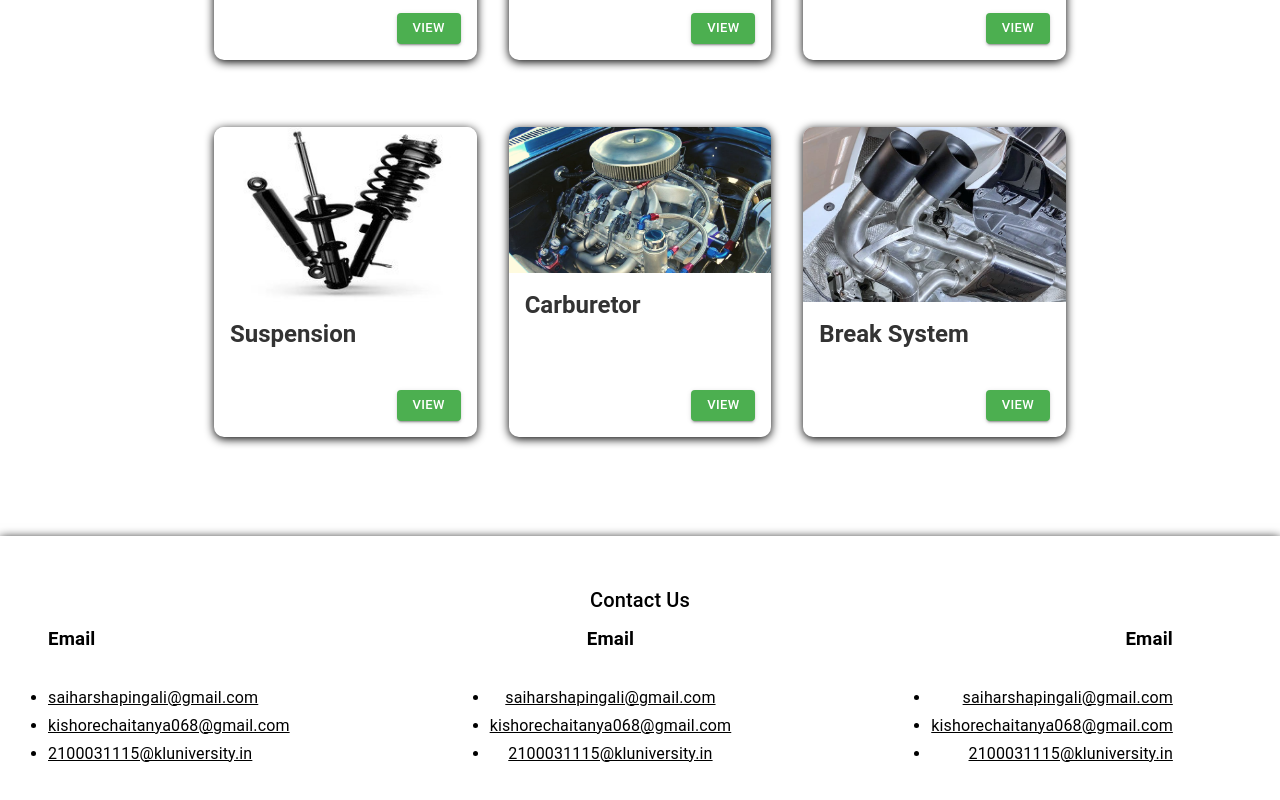
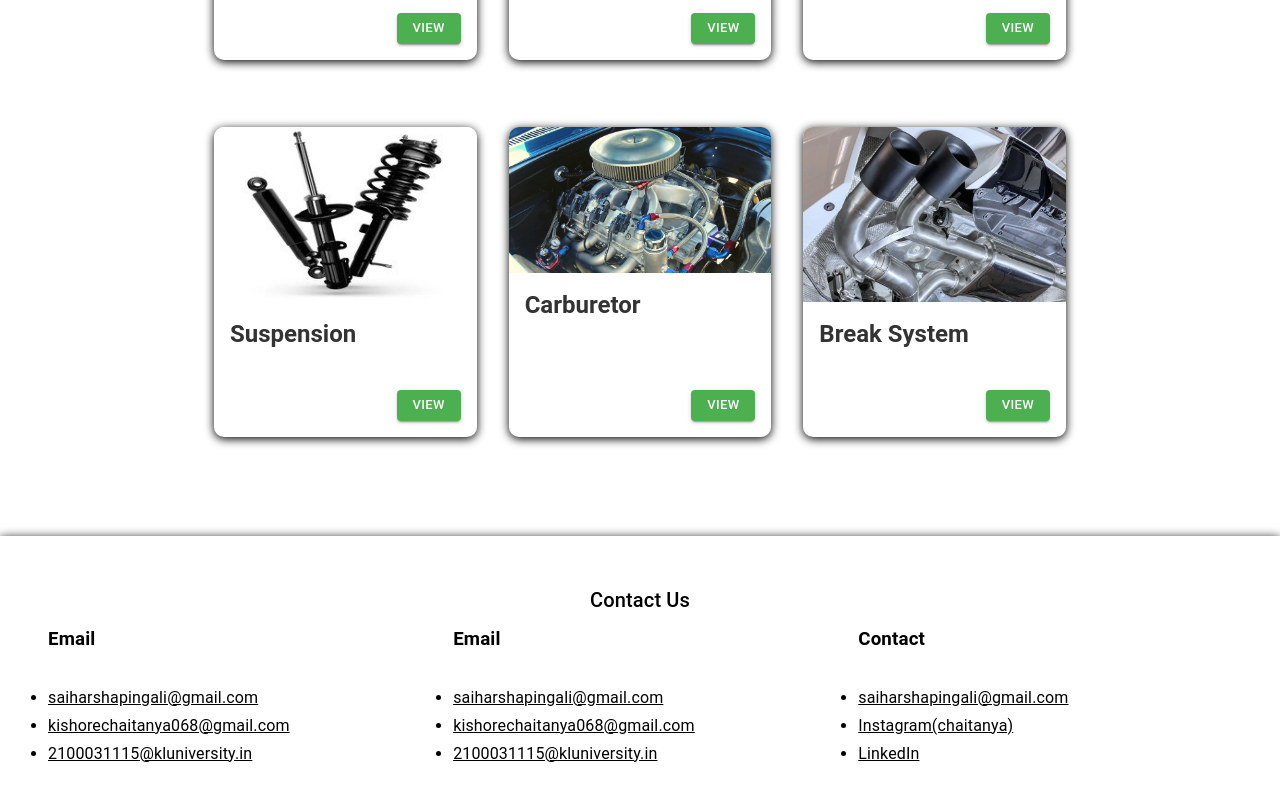
Before and after one commit to harsha-pingali/mswd_sdp, a React (Create React App) app in the folder client_ams/: page /home in a window 1280 px wide. Shown: the part 1690-2490 px from the top of the page. Built offline with nearby package versions, Linux system fonts and the light colour scheme; sample sign-in values are in the browser's storage.

Commit message:
contactus

```diff
--- a/client_ams/package.json
+++ b/client_ams/package.json
@@ -5,6 +5,9 @@
   "dependencies": {
     "@emotion/react": "^11.10.6",
     "@emotion/styled": "^11.10.6",
+    "@fortawesome/fontawesome-svg-core": "^6.4.0",
+    "@fortawesome/free-solid-svg-icons": "^6.4.0",
+    "@fortawesome/react-fontawesome": "^0.2.0",
     "@mui/icons-material": "^5.11.9",
     "@mui/material": "^5.11.14",
     "@testing-library/jest-dom": "^5.16.5",
@@ -18,6 +21,7 @@
     "react": "^18.2.0",
     "react-dom": "^18.2.0",
     "react-hot-toast": "^2.4.0",
+    "react-icons": "^4.8.0",
     "react-router-dom": "^6.8.1",
     "react-scripts": "5.0.1",
     "redux": "^4.2.1",
--- a/client_ams/src/App.css
+++ b/client_ams/src/App.css
@@ -111,3 +111,29 @@
 .my-card:hover{
   transform: scale(1.009);
 }
+.fa {
+  padding: 20px;
+  font-size: 30px;
+  width: 50px;
+  text-align: center;
+  text-decoration: none;
+}
+
+/* Add a hover effect if you want */
+.fa:hover {
+  opacity: 0.7;
+}
+
+/* Set a specific color for each brand */
+
+/* Facebook */
+.fa-facebook {
+  background: #3B5998;
+  color: white;
+}
+
+/* Twitter */
+.fa-twitter {
+  background: #55ACEE;
+  color: white;
+}
--- a/client_ams/src/components/Carts.js
+++ b/client_ams/src/components/Carts.js
@@ -101,7 +101,7 @@ const handleCheckout = async () => {
     <div className='priceContent' style={{ display: 'flex', flexDirection: 'column',paddingTop:"50%" }}>
       <h1 style={{textAlign:"center",fontFamily:"Noto Sans",margin:"10px"}}>Subtotal ({cart.length})  items</h1>
       <h2 style={{fontWeight:"700",fontSize:"28px",fontFamily:"Noto Sans",textAlign:'center'}}>TOTAL : $ {total}</h2>
-      <div style={{display:"flex",direction:"row",justifyContent:"center",paddingTop:"25px"}}><Button variant='contained' color="success" >Proceed To Checkout</Button></div>
+      <div style={{display:"flex",direction:"row",justifyContent:"center",paddingTop:"25px"}}><Button variant='contained' color="success" onClick={handleCheckout}>Proceed To Checkout</Button></div>
     </div>
   </div>
 
--- a/client_ams/src/components/Home.js
+++ b/client_ams/src/components/Home.js
@@ -32,6 +32,7 @@ import { useNavigate } from 'react-router-dom';
 import { useEffect } from 'react';
 import { Link } from 'react-router-dom';
 import '../App.css'
+import { FontAwesomeIcon } from '@fortawesome/react-fontawesome'
 
 //import logo from './static_content/Audi.jpg';
 function Copyright() {
@@ -231,62 +232,51 @@ export default function Home() {
   <Typography variant="h6" align="center" gutterBottom style={{color:"black",marginTop:"0px"}}>
     Contact Us
   </Typography>
-  <div style={{display:"flex",direction:"row"}}>
-  <Typography
-    variant="subtitle1"
-    align="left"
-    color="text.secondary"
-    component="p"
-    style={{display:"flex",direction:"row",marginRight:"200px"}}
-  >
+  <div style={{display:"flex", flexDirection: "row"}}>
+    <div style={{flexGrow: 1}}>
+      <Typography variant="subtitle1" color="text.secondary" component="p">
         <div>
           <h3 style={{color:"black"}}>Email</h3>
           <br/>
           <ul>
             <li style={{color:"black"}}><a href='mailto:saiharshapingali@gmail.com' style={{color:"black"}}>saiharshapingali@gmail.com</a></li>
             <li style={{color:"black"}}><a href='mailto:kishorechaitanya068@gmail.com' style={{color:"black"}}>kishorechaitanya068@gmail.com</a></li>
-  <li style={{color:"black"}}><a href='mailto:2100031115@kluniversity.in' style={{color:"black"}}>2100031115@kluniversity.in</a> </li>
+            <li style={{color:"black"}}><a href='mailto:2100031115@kluniversity.in' style={{color:"black"}}>2100031115@kluniversity.in</a></li>
           </ul>
         </div>
       </Typography>
-  <Typography
-  variant="subtitle1"
-    align="center"
-    color="text.secondary"
-    component="p"
-    style={{display:"flex",direction:"row",marginRight:"200px"}}
-   >
+    </div>
+    <div style={{flexGrow: 1}}>
+    <Typography variant="subtitle1" color="text.secondary" component="p">
         <div>
           <h3 style={{color:"black"}}>Email</h3>
           <br/>
           <ul>
             <li style={{color:"black"}}><a href='mailto:saiharshapingali@gmail.com' style={{color:"black"}}>saiharshapingali@gmail.com</a></li>
             <li style={{color:"black"}}><a href='mailto:kishorechaitanya068@gmail.com' style={{color:"black"}}>kishorechaitanya068@gmail.com</a></li>
-  <li style={{color:"black"}}><a href='mailto:2100031115@kluniversity.in' style={{color:"black"}}>2100031115@kluniversity.in</a> </li>
+            <li style={{color:"black"}}><a href='mailto:2100031115@kluniversity.in' style={{color:"black"}}>2100031115@kluniversity.in</a></li>
           </ul>
         </div>
-
           </Typography>
-
-  <Typography
-  variant="subtitle1"
-    align="right"
-    color="text.secondary"
-    component="p"
-   >
+    </div>
+    <div style={{flexGrow: 1}}>
+      <Typography variant="subtitle1" color="text.secondary" component="p">
         <div>
-    <h3 style={{color:"black"}}>Email</h3>
+  <h3 style={{color:"black"}}>Contact</h3>
   <br/>
   <ul>
     <li style={{color:"black"}}><a href='mailto:saiharshapingali@gmail.com' style={{color:"black"}}>saiharshapingali@gmail.com</a></li>
-  <li style={{color:"black"}}><a href='mailto:kishorechaitanya068@gmail.com' style={{color:"black"}}>kishorechaitanya068@gmail.com</a></li>
-  <li style={{color:"black"}}><a href='mailto:2100031115@kluniversity.in' style={{color:"black"}}>2100031115@kluniversity.in</a> </li>
+
+    <li style={{color:"black"}}><FontAwesomeIcon icon="fa-brands fa-linkedin" /><a href='https://www.instagram.com/king_of_dark018/' target='_blank' rel='noopener noreferrer' style={{color:"black"}}>Instagram(chaitanya)</a></li>
+    <li style={{color:"black"}}><a href='https://www.linkedin.com/in/chaitanya-kishore-6aa93a246/' target='_blank' rel='noopener noreferrer' style={{color:"black"}}>LinkedIn</a></li>
   </ul>
 </div>
 
       </Typography>
     </div>
+  </div>
 </Box>
+
 
       {/* End footer */}
       </div>
```
Also changed, not shown: 1 other file (tests, documents, lock files or other folders). Lines whose indentation alone changed are shown as unchanged.
